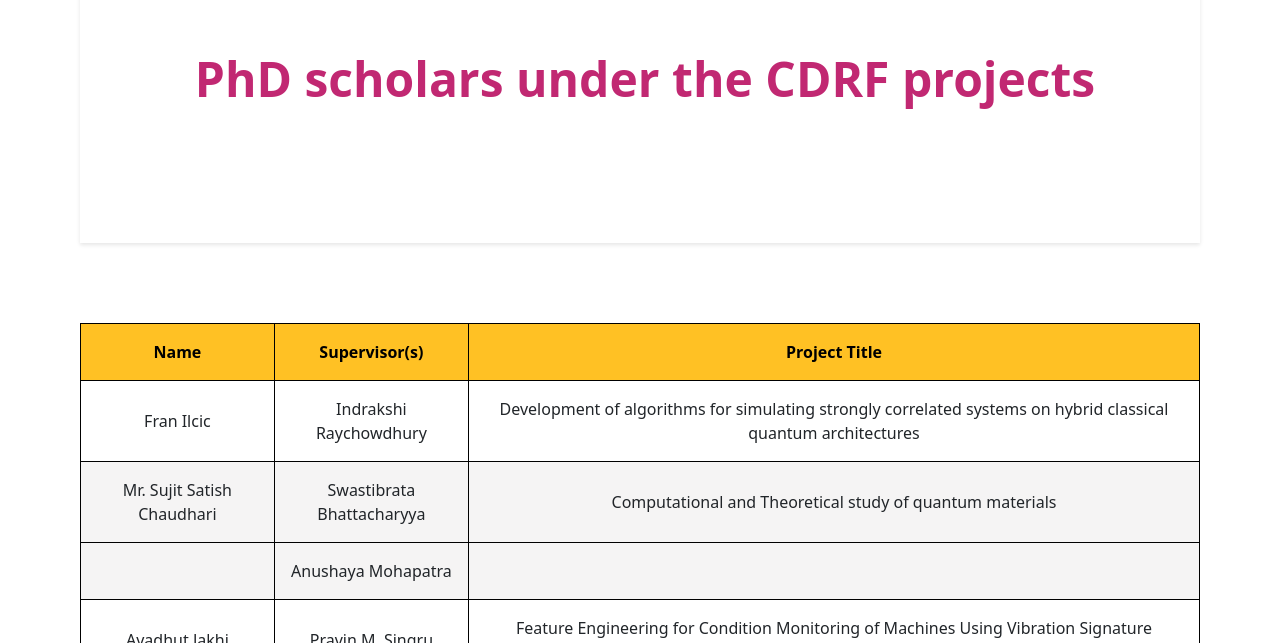
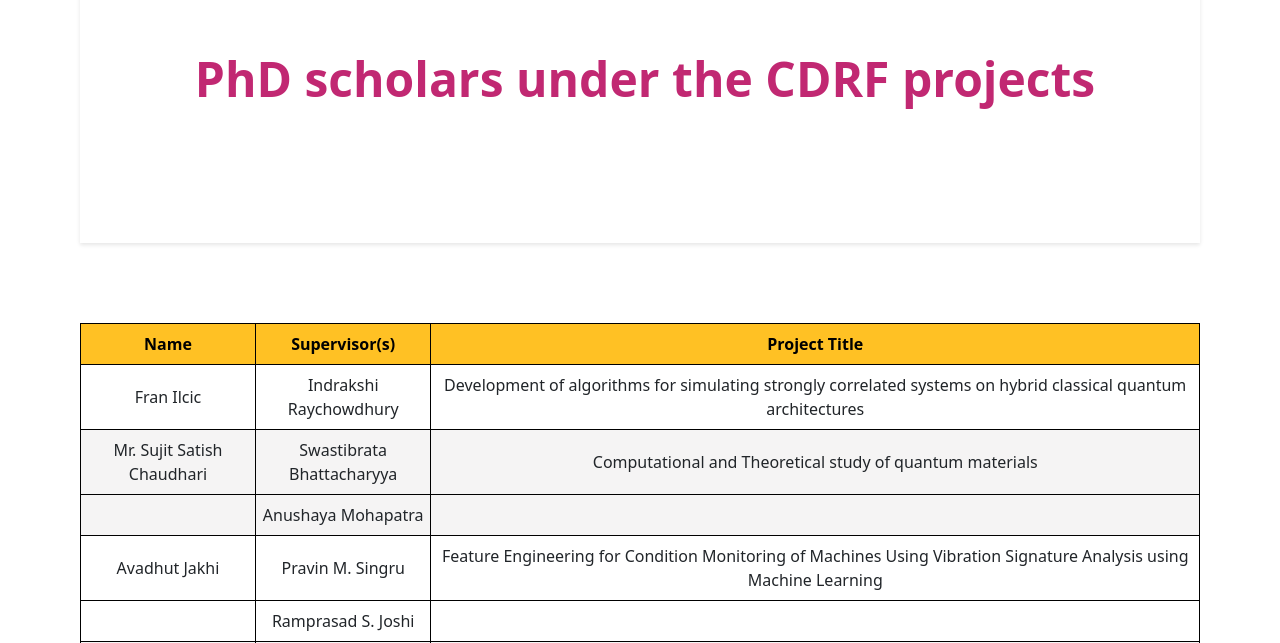
Before and after one commit to PriyanshuShekhar10/sire-cdrf, a React (Create React App) app: page /scholar in a window 1280 px wide. Shown: the part 157-800 px from the top of the page. Built offline with nearby package versions, Linux system fonts and the light colour scheme.

Commit message:
Update SimpleTable.module.css

```diff
--- a/src/Pages/ScholarTable/SimpleTable.module.css
+++ b/src/Pages/ScholarTable/SimpleTable.module.css
@@ -11,7 +11,8 @@
 
   th, td {
     border: 1px solid #000000;
-    padding: 1rem;
+    padding-left: 0.25rem;
+      padding-right: 0.25rem;
     text-align: center; /* Center all content in the table */
   }
 
```
